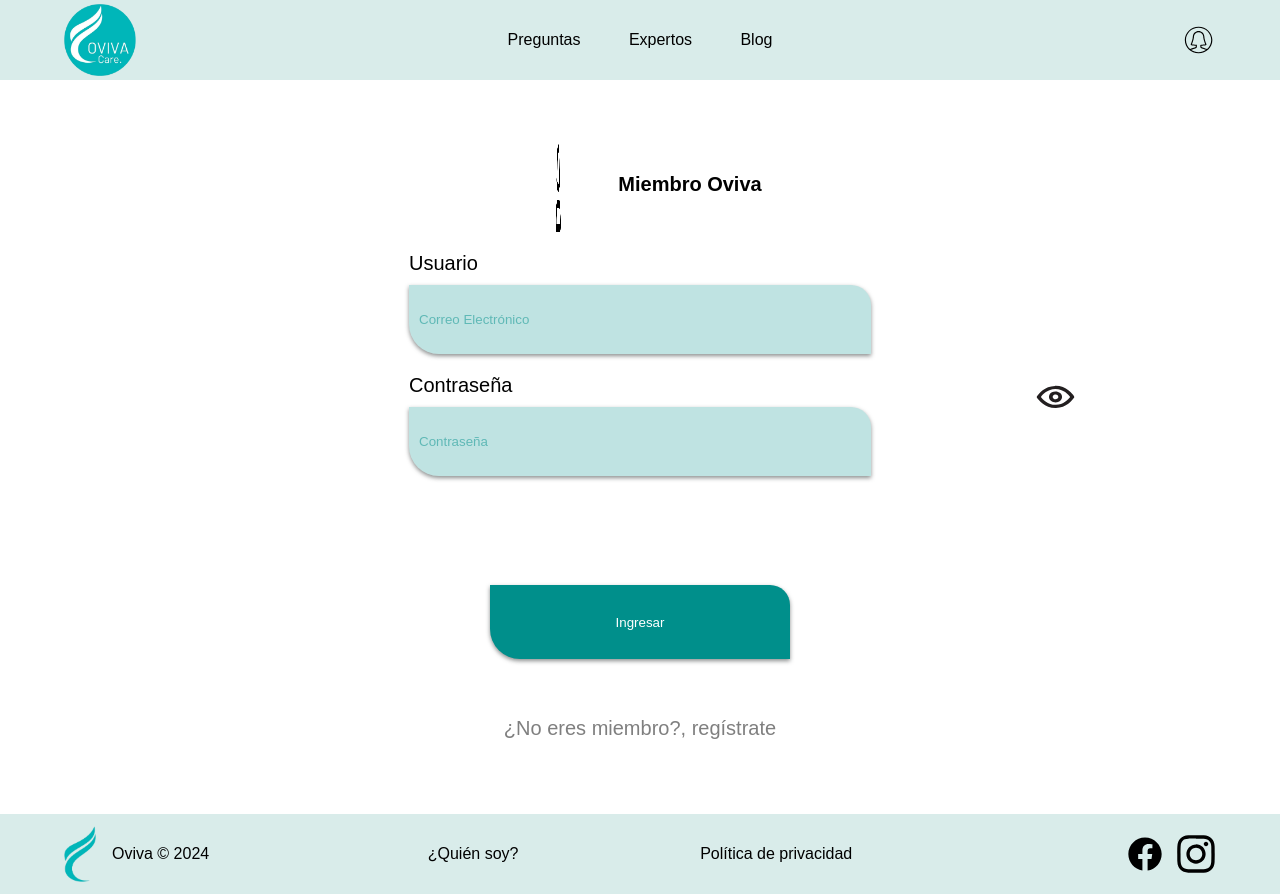
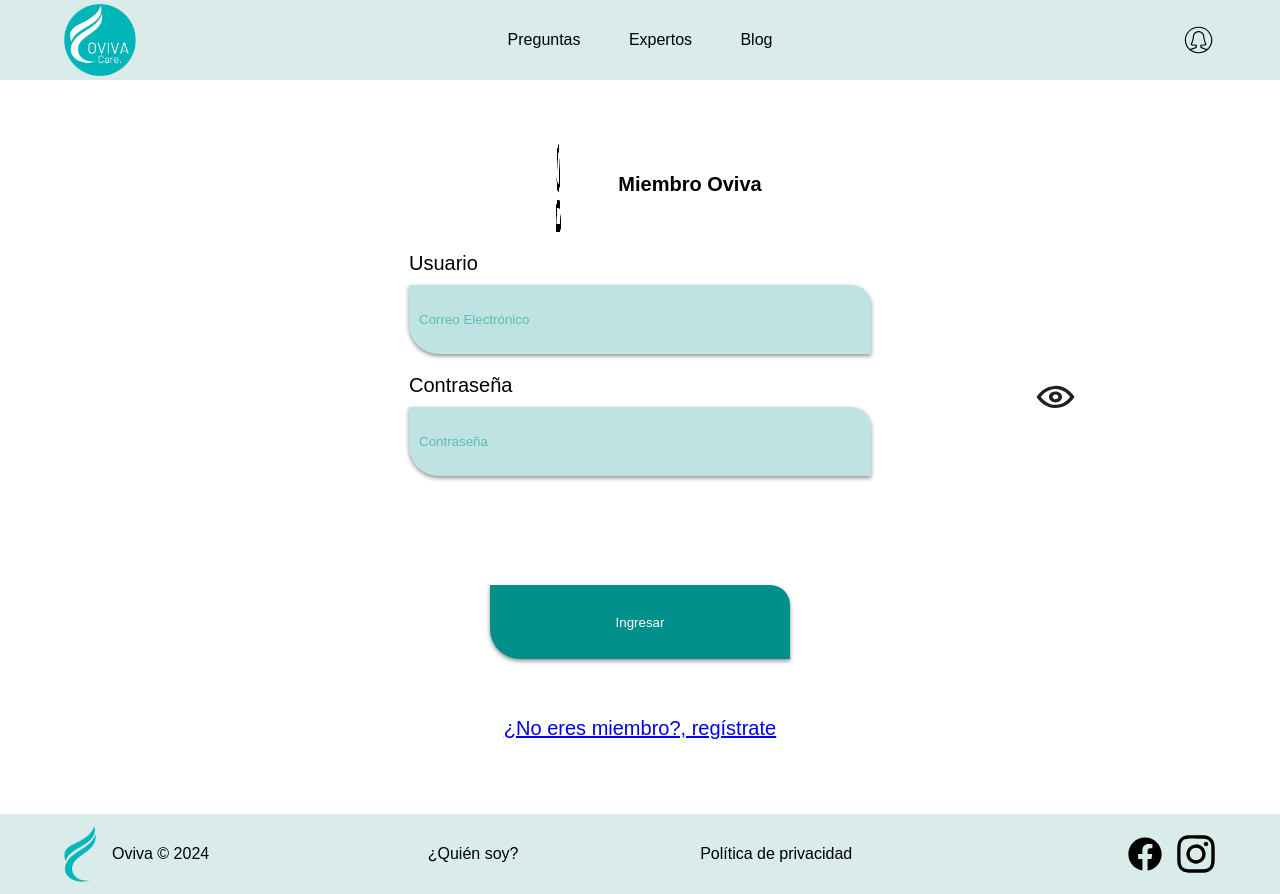
Before and after one commit to angylearns/oviva_care, a React (Vite) app in the folder HolisticFront/: page /login in a window 1280 px wide. Built offline with nearby package versions, Linux system fonts and the light colour scheme; the HTML template or start-up script is replaced by a standard one; a web font is replaced by a local one.

Commit message:
Navigation login-register

```diff
--- a/HolisticFront/src/components/login/Login_user.jsx
+++ b/HolisticFront/src/components/login/Login_user.jsx
@@ -7,6 +7,7 @@ import { saveTokenToCookies, TOKEN_COOKIE_NAME } from "../../utils/authUtils"; /
 import { useCookies } from "react-cookie";
 import icon_close_eye from "../../../public/images/icons/icon_close_eye.svg";
 import icon_open_eye from "../../../public/images/icons/icon_open_eye.svg";
+import { Link } from 'react-router-dom';
 
 
 
@@ -112,7 +113,8 @@ function Login_user() {
             <button type="submit" className="login-button">Ingresar</button>
             {/* {errorMessage && <p>{errorMessage}</p>}  */}
             {/* Muestra el mensaje de error si existe */}
-            <button className="goregister-button">¿No eres miembro?, regístrate</button>
+            <button className="goregister-button">
+                <Link to="/register">¿No eres miembro?, regístrate</Link></button>
 
         </form>
 
--- a/HolisticFront/src/components/register/Register.jsx
+++ b/HolisticFront/src/components/register/Register.jsx
@@ -7,6 +7,7 @@ import icon_close_eye from "../../../public/images/icons/icon_close_eye.svg";
 import icon_open_eye from "../../../public/images/icons/icon_open_eye.svg";
 import DatePicker from 'react-datepicker';
 import 'react-datepicker/dist/react-datepicker.css';
+import { Link } from "react-router-dom";
 
 function Register() {
     // maneja el estado del formulario, la validación y el envío del formulario.
@@ -283,9 +284,9 @@ function Register() {
 
             <div className="buttons">
                 <button type="submit" className="register-regbutton">Registrar</button>
-                {/* <Link to="/Login_user"> */}
+                <Link to="/Login">
                 <button className="gologin-button">¿Ya eres miembro?, inicia sesión</button>
-                {/* </Link> */}
+                </Link>
             </div>
             {/* Mostrar mensaje de error si está presente */}
             {/* {errorMessage && <p>{errorMessage}</p>} */}
--- a/HolisticFront/src/utils/AuthProvider.jsx
+++ b/HolisticFront/src/utils/AuthProvider.jsx
@@ -4,6 +4,14 @@ import { saveTokenToCookies, getTokenFromCookies, decodeToken, isAuthenticated,
 import { Outlet } from "react-router-dom";
 
 const AuthContext = createContext();
+
+const useAuth = () => {
+  const context = useContext(AuthContext);
+  if (!context) {
+    throw new Error("useAuth must be used within an AuthProvider");
+  }
+  return context;
+};
 
 const AuthProvider = () => {
     const [state, setState] = useState({
@@ -42,12 +50,4 @@ const AuthProvider = () => {
     );
 };
 
-const useAuth = () => {
-    const context = useContext(AuthContext);
-    if (!context) {
-      throw new Error("useAuth must be used within an AuthProvider");
-    }
-    return context;
-};
-
 export { AuthProvider, useAuth, AuthContext };
```
